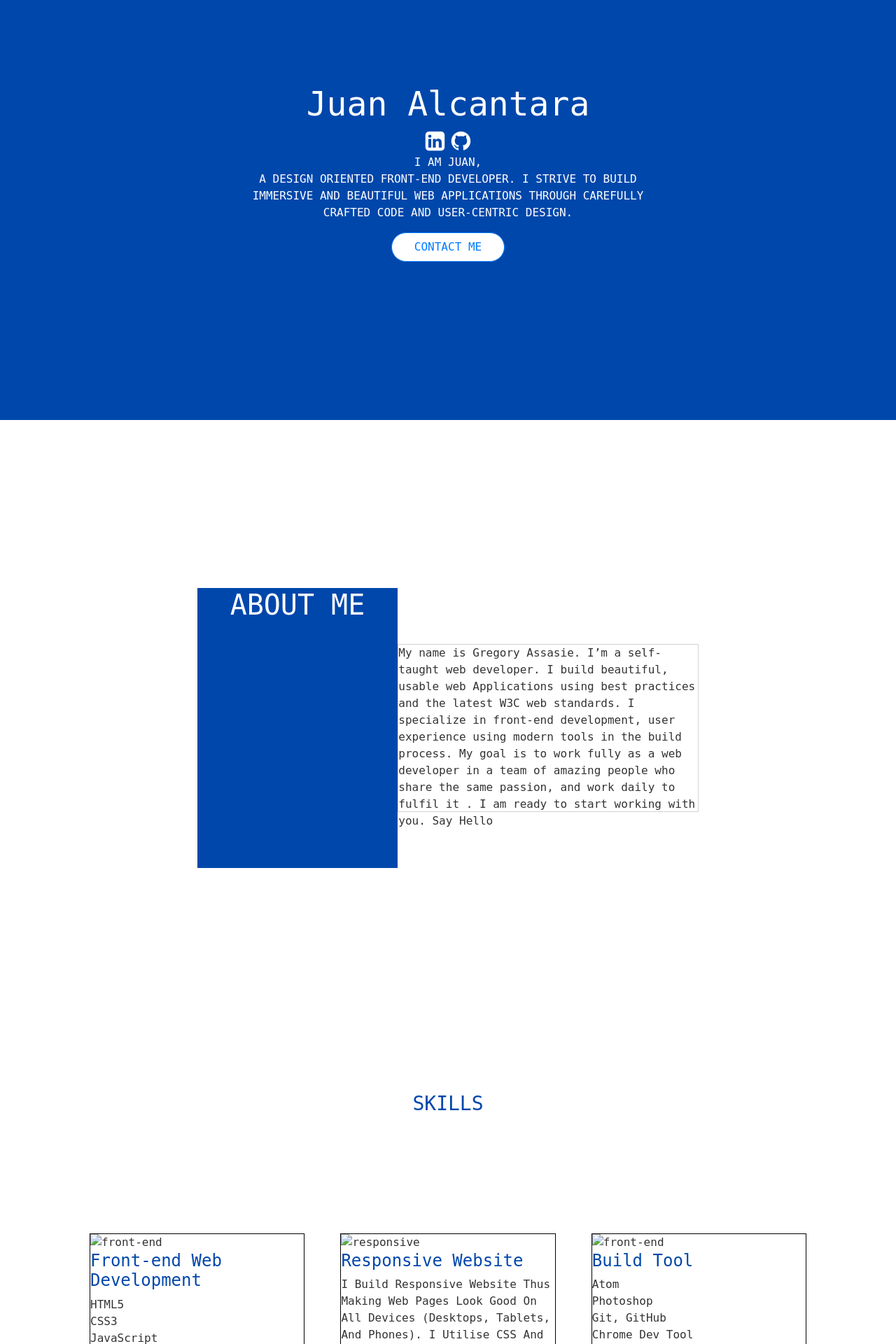
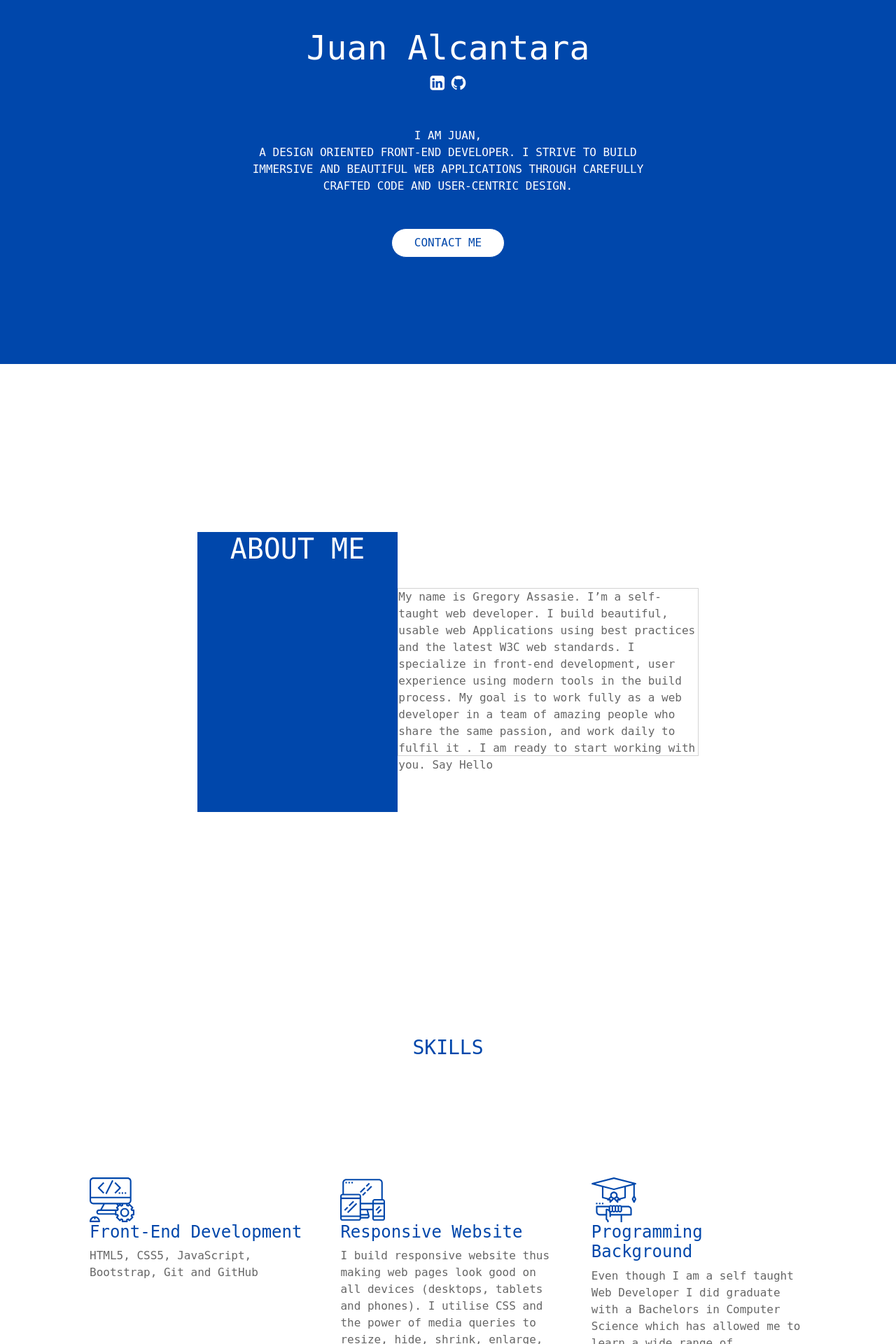
Before and after one commit to JuanInAMillion/juaninamillion.github.io, a PHP site: page / in a window 1280 px wide. Shown: the part 280-2200 px from the top of the page at 70% size. Run offline with PHP 8.4, Linux system fonts and the light colour scheme.

Commit message:
added skills section images and hover color to buttons

```diff
--- a/index.html
+++ b/index.html
@@ -25,7 +25,7 @@
         <li><a href="#portfolio">PORTFOLIO</a></li>
       </ul>
 
-      <button class="btn btn-outline-primary" type="button" name="button"><i class="fa fa-download l-margin-right"></i>Resume</button>
+      <button class="btn btn-outline-primary" type="button" name="button"><i class="fa fa-download l-margin-right"></i> Resume</button>
 
     </nav>
   </header>
@@ -75,31 +75,21 @@
       <div id="skill-section">
 
         <div class="skill-container">
-          <img src="" alt="front-end">
-          <h4>Front-end Web Development</h4>
-          <ul>
-            <li>HTML5</li>
-            <li>CSS3</li>
-            <li>JavaScript</li>
-            <li>Bootstrap 3 & 4</li>
-          </ul>
+          <img class="skill-icons" src="resources/images/coding.svg" alt="front-end">
+          <h4>Front-End Development</h4>
+          <p>HTML5, CSS5, JavaScript, Bootstrap, Git and GitHub</p>
         </div>
 
         <div class="skill-container">
-          <img src="" alt="responsive">
+          <img class="skill-icons" src="resources/images/responsive.svg" alt="responsive">
           <h4>Responsive Website</h4>
-          <p>I Build Responsive Website Thus Making Web Pages Look Good On All Devices (Desktops, Tablets, And Phones). I Utilise CSS And The Power Of Media Queries To Resize, Hide, Shrink, Enlarge, Or Move Contents To Render Awesomeness.</p>
+          <p>I build responsive website thus making web pages look good on all devices (desktops, tablets and phones). I utilise CSS and the power of media queries to resize, hide, shrink, enlarge, or move contents to make things look awesome.</p>
         </div>
 
         <div class="skill-container">
-          <img src="" alt="front-end">
-          <h4>Build Tool</h4>
-          <ul>
-            <li>Atom</li>
-            <li>Photoshop</li>
-            <li>Git, GitHub</li>
-            <li>Chrome Dev Tool</li>
-          </ul>
+          <img class="skill-icons" src="resources/images/graduation.svg" alt="front-end">
+          <h4>Programming Background</h4>
+          <p>Even though I am a self taught Web Developer I did graduate with a Bachelors in Computer Science which has allowed me to learn a wide range of programming concepts.</p>
         </div>
 
       </div>
@@ -129,7 +119,7 @@
               <li>MOBILE</li>
             </ul>
             <div class="code">
-              <button>DEMO</button>
+              <button class="btn btn-outline-primary">DEMO</button>
               <button>CODE</button>
             </div>
           </div>
--- a/resources/css/style.css
+++ b/resources/css/style.css
@@ -3,7 +3,7 @@ html, body {
   box-sizing: border-box;
   font-size: 16px;
   font-family: monospace, sans-serif;
-  color: #333
+  color: #666
 }
 
 a {
@@ -32,8 +32,6 @@ h4 {
 section {
   width: 100%;
   min-height: 100vh;
-  position: relative;
-  top: 5rem;
 }
 
 #home {
@@ -60,19 +58,28 @@ nav {
 .nav-links li {
   display: inline-block;
   margin: 0 .5rem;
+  margin-top: 1rem;
 }
 
 .nav-links a {
   color: rgb(0, 71, 171);
   font-size: 1.2rem;
-  padding: 2rem;
+  padding: 1.5rem;
   text-decoration: none;
 }
 
 .btn {
+  border: 1px solid rgb(0, 71, 171);
   border-radius: 1.5rem;
+  color: rgb(0, 71, 171);
   font-size: 1rem;
   padding: .5rem 2rem;
+  transition: all 0.3s ease-in;
+}
+
+.btn:hover {
+  background-color: rgb(0, 71, 171);
+  border: 1px solid rgb(0, 71, 171);
 }
 
 /* home */
@@ -92,8 +99,19 @@ nav {
 }
 
 .social-icon {
-  font-size: 2rem;
-  color: white
+  font-size: 1.5rem;
+  color: white;
+  transition: all 0.5s ease-in;
+}
+
+.social-icon:hover {
+  transform: scale(1.2);
+  color: white;
+  text-decoration: none;
+}
+
+.my-summary {
+  margin-top: 1rem;
 }
 
 .contact-btn {
@@ -126,6 +144,7 @@ nav {
 
 .my-summary {
   text-align: center;
+  padding: 2rem 0;
 }
 
 /* skills */
@@ -138,11 +157,14 @@ nav {
 }
 
 .skill-container {
-  border: 1px solid black;
   display: flex;
   align-items: flex-start;
   flex-direction: column;
   width: 30%;
+}
+
+.skill-icons {
+  width: 4rem;
 }
 
 /* portfolio */
```
Also changed, not shown: resources/images/coding.svg (added), resources/images/graduation.svg (added), resources/images/responsive.svg (added), 1 other file.
